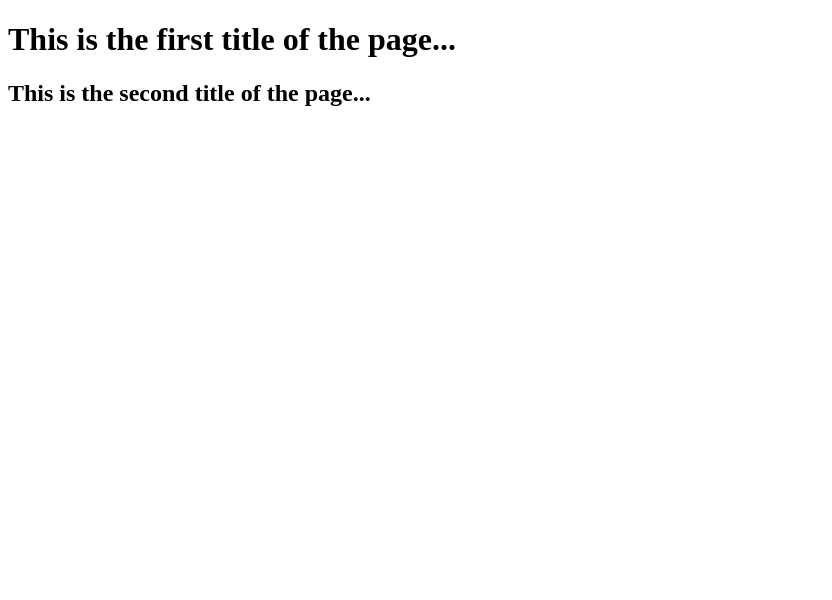
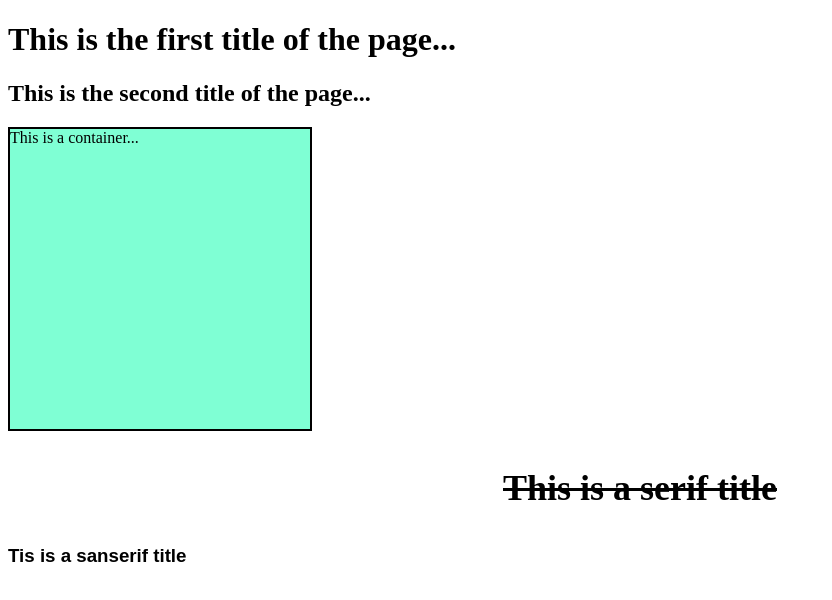
Before and after one commit to FRA2721/css_example_1, a plain HTML site: page index.html in a window 1280 px wide. Shown: the whole page, without its empty margins (0-832 px from the left). Drawn offline with Linux system fonts and the light colour scheme.

Commit message:
css_font_backgroud_selectors

```diff
--- a/css/style.css
+++ b/css/style.css
@@ -13,3 +13,27 @@
 /* h1 {
     color:green;
 } */
+
+/* container */
+.container{
+    background-color: aquamarine;
+    ;
+    width: 300px;
+    height: 300px;
+    border-style: solid;
+    border-width: 2px;
+    border-color: black;
+    /* border: 2px solid black;
+    to bypass the three previous steps*/
+}
+
+.serif{
+    font-family:serif;
+    font-size: 36px;
+    text-decoration: line-through;
+    text-align: center;
+}
+
+.sans_serif{
+    font-family: sans-serif;
+}
--- a/index.html
+++ b/index.html
@@ -13,5 +13,13 @@
 
     <h2 class="text_blue">This is the second title of the page...</h2>
 
+    <div class="container">This is a container...</div>
+
+    <div>
+        <h3 class="serif">This is a serif title</h3>
+
+        <h3 class="sans_serif">Tis is a sanserif title</h3>
+    </div>
+
 </body>
 </html>
```
